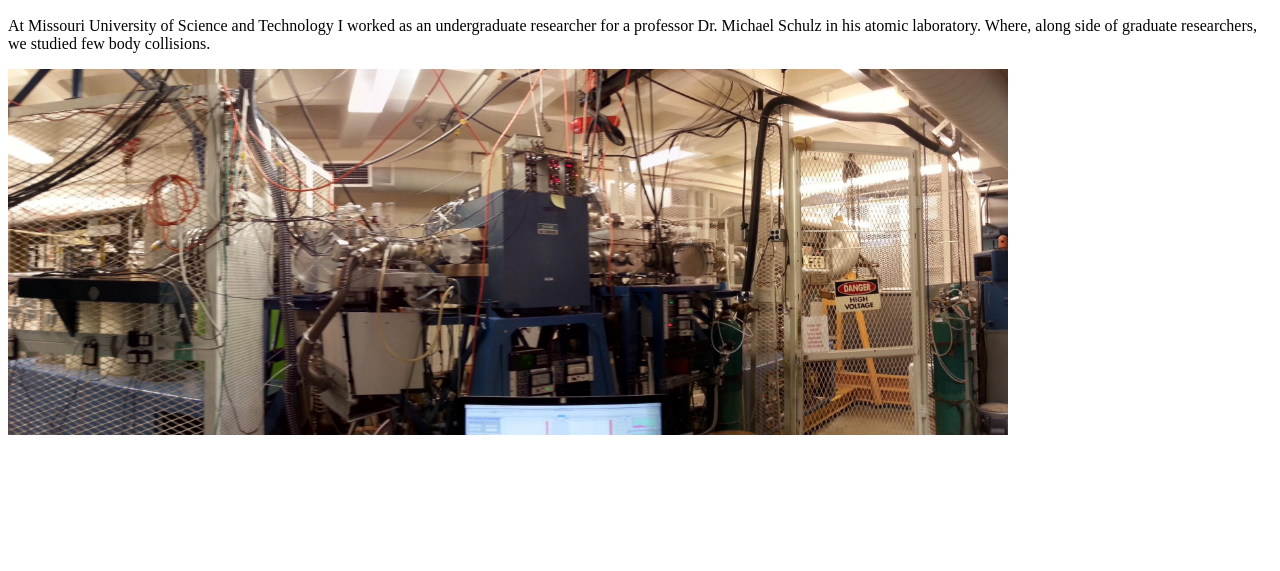
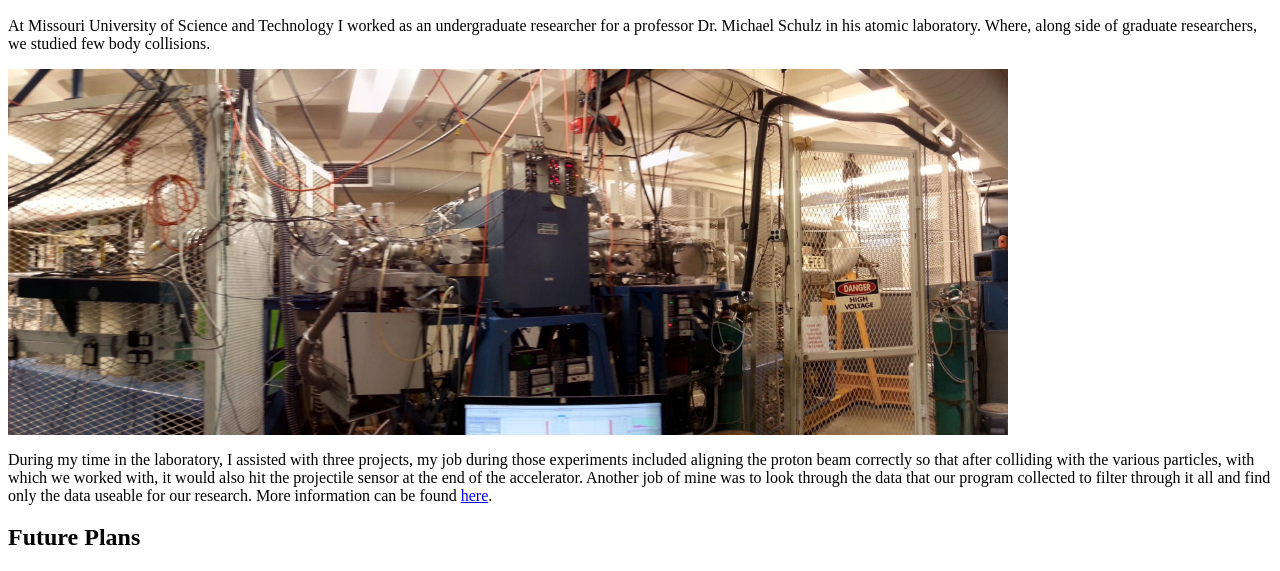
Before and after one commit to DCikota/html-me-something, a plain HTML site: page index.html in a window 1280 px wide. Shown: the part 898-1469 px from the top of the page. Before the commit the page ends 1341 px from the top, so only its background shows below. Drawn offline with Linux system fonts and the light colour scheme.

Commit message:
Did Undergraduate Research section

```diff
--- a/index.html
+++ b/index.html
@@ -25,6 +25,18 @@
            researchers, we studied few body collisions.
         </p>
         <img src="Particle Accelerator.jpg" alt="Linear particle accelerator" style="width:1000px">
+        <p>During my time in the laboratory, I assisted with three projects, my job during those experiments included aligning
+           the proton beam correctly so that after colliding with the various particles, with which we worked
+           with, it would also hit the projectile sensor at the end of the accelerator. Another job of mine
+           was to look through the data that our program collected to filter through it all and find only the
+           data useable for our research. More information can be found
+           <a href="https://scholar.google.com/citations?user=Iyr6kZYAAAAJ&hl=en">here</a>.
+        </p>
+    </body>
+
+    <body>
+        <h2>Future Plans</h2>
+
     </body>
 
 </html>
```
